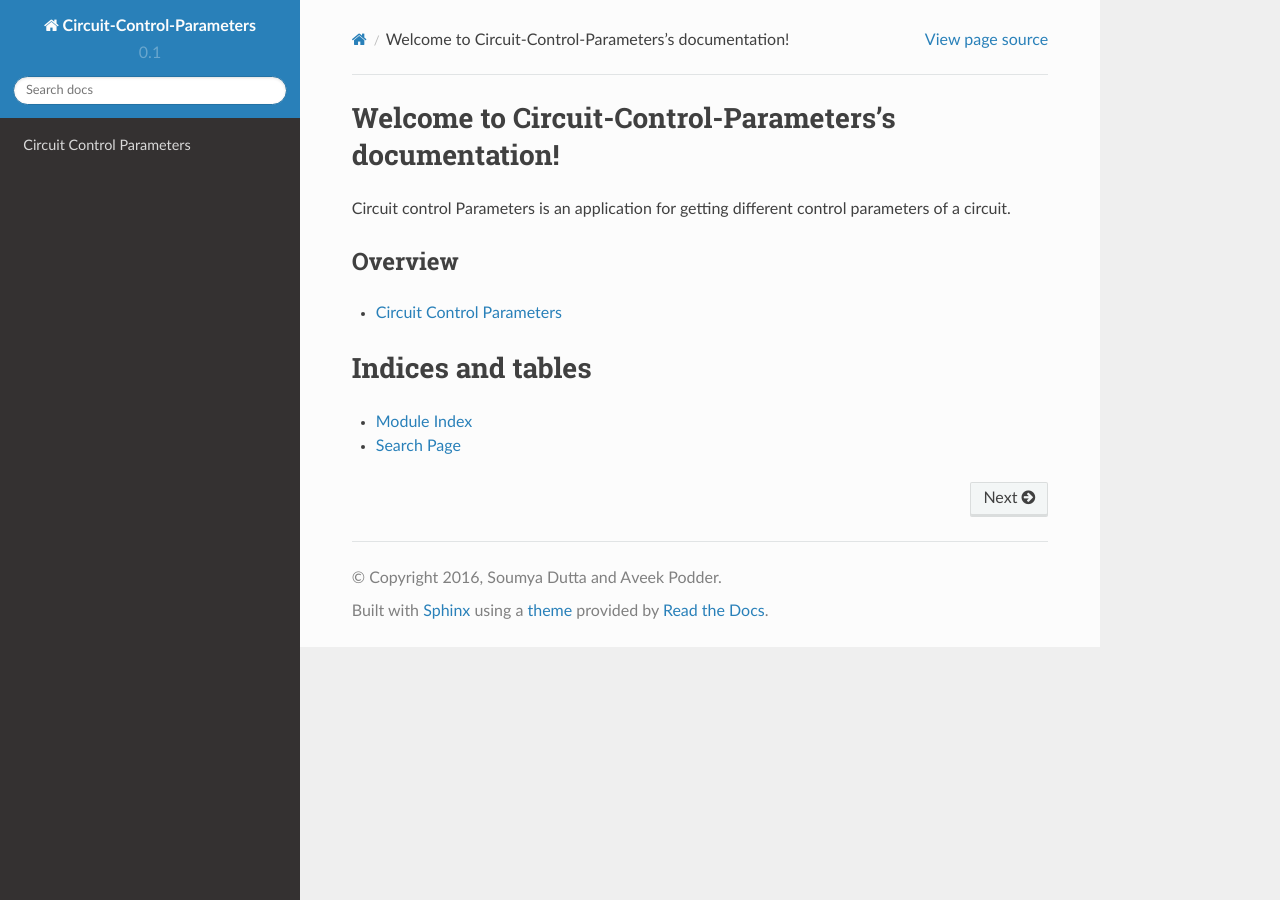
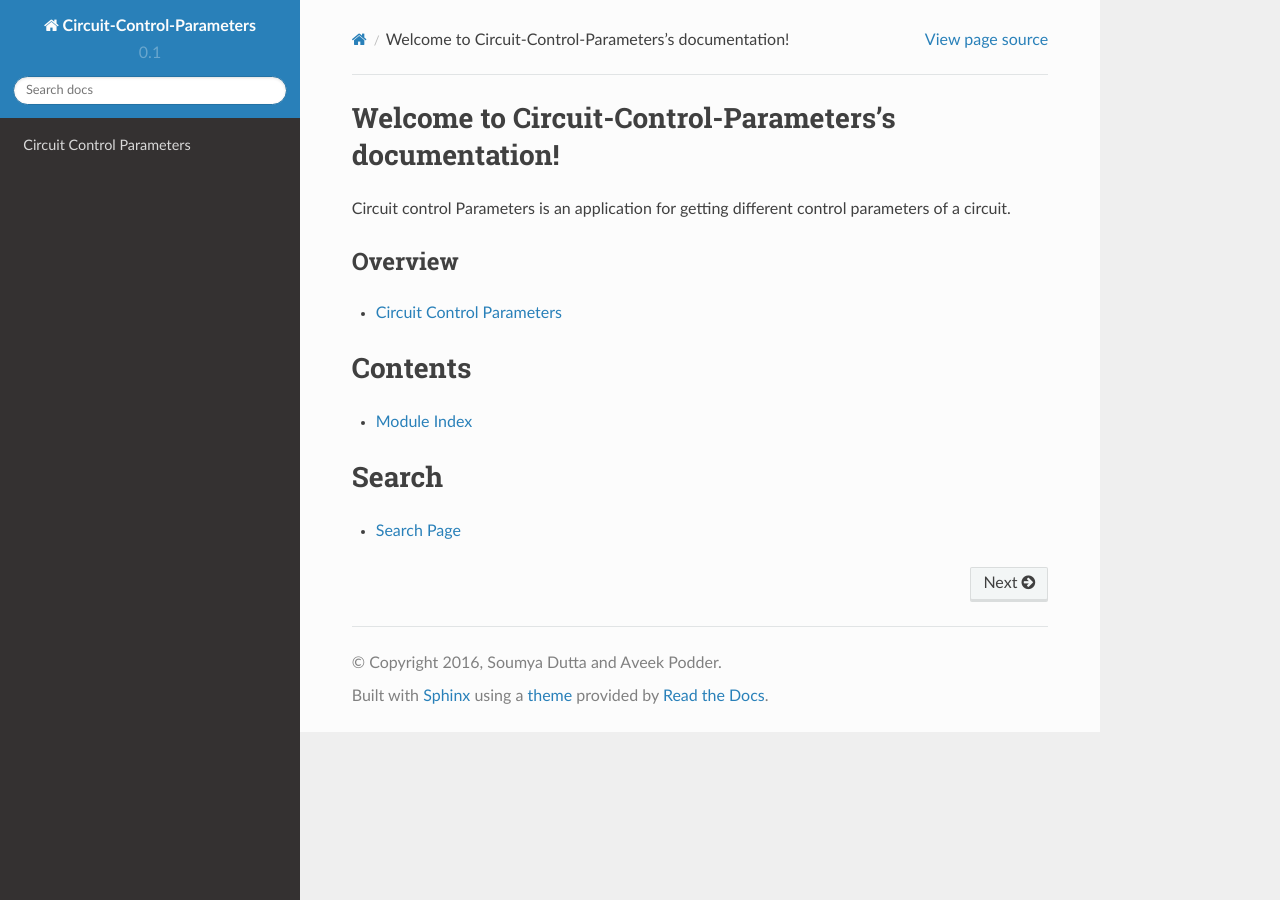
Before and after one commit to Soumya-dutta/SDES2016, a Sphinx documentation site: the page built from docs/index.rst, in a window 1280 px wide. Built offline with Sphinx 7.4.7 and the Read the Docs theme 2.0.0, drawn with Linux system fonts in a browser that asks for light colours.

Commit message:
Small change in documentation

```diff
--- a/docs/index.rst
+++ b/docs/index.rst
@@ -18,8 +18,12 @@ Overview
 
 
 
-Indices and tables
-==================
+Contents
+========
 
 * :ref:`modindex`
+
+Search
+======
+
 * :ref:`search`
```
